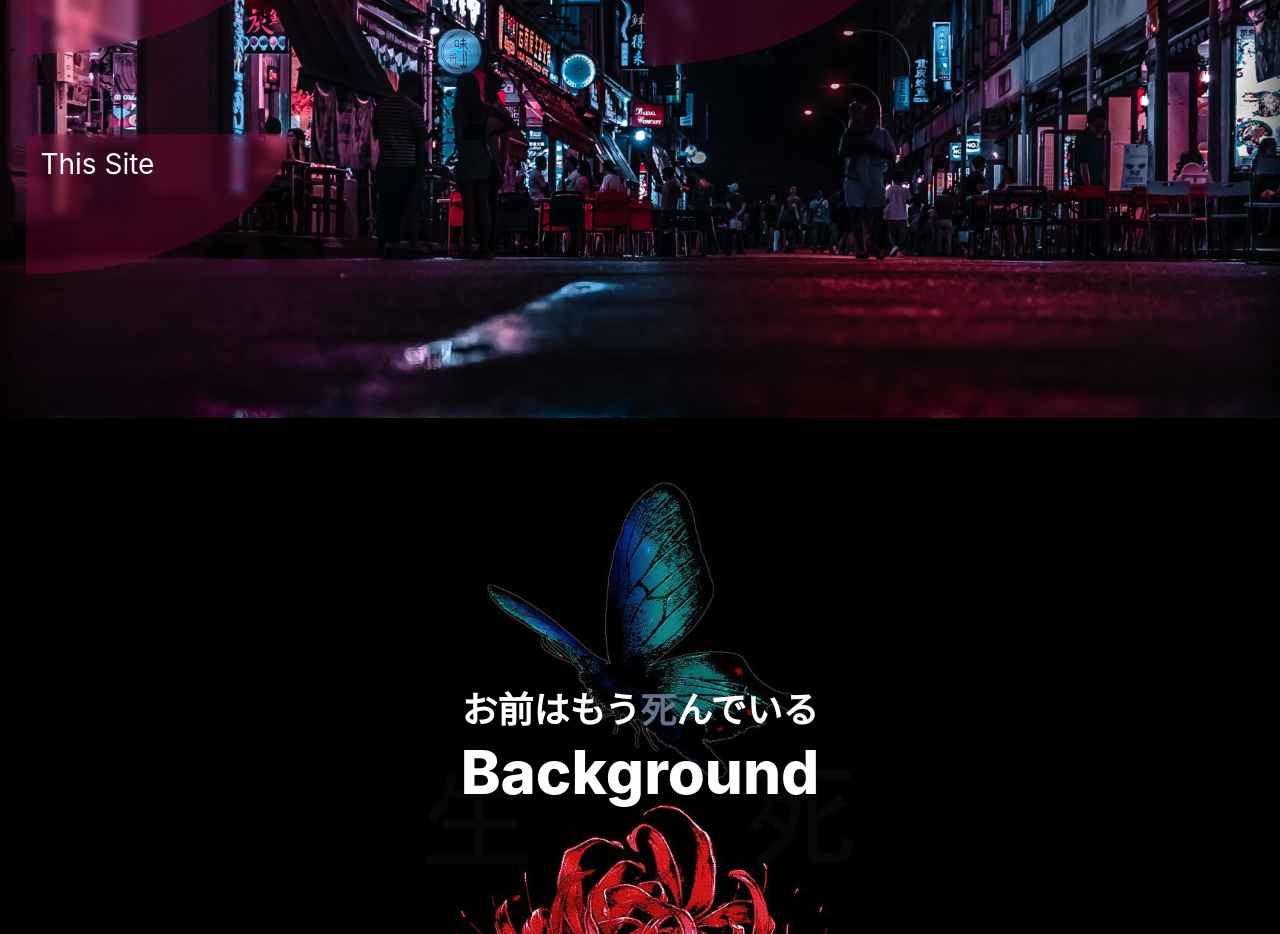
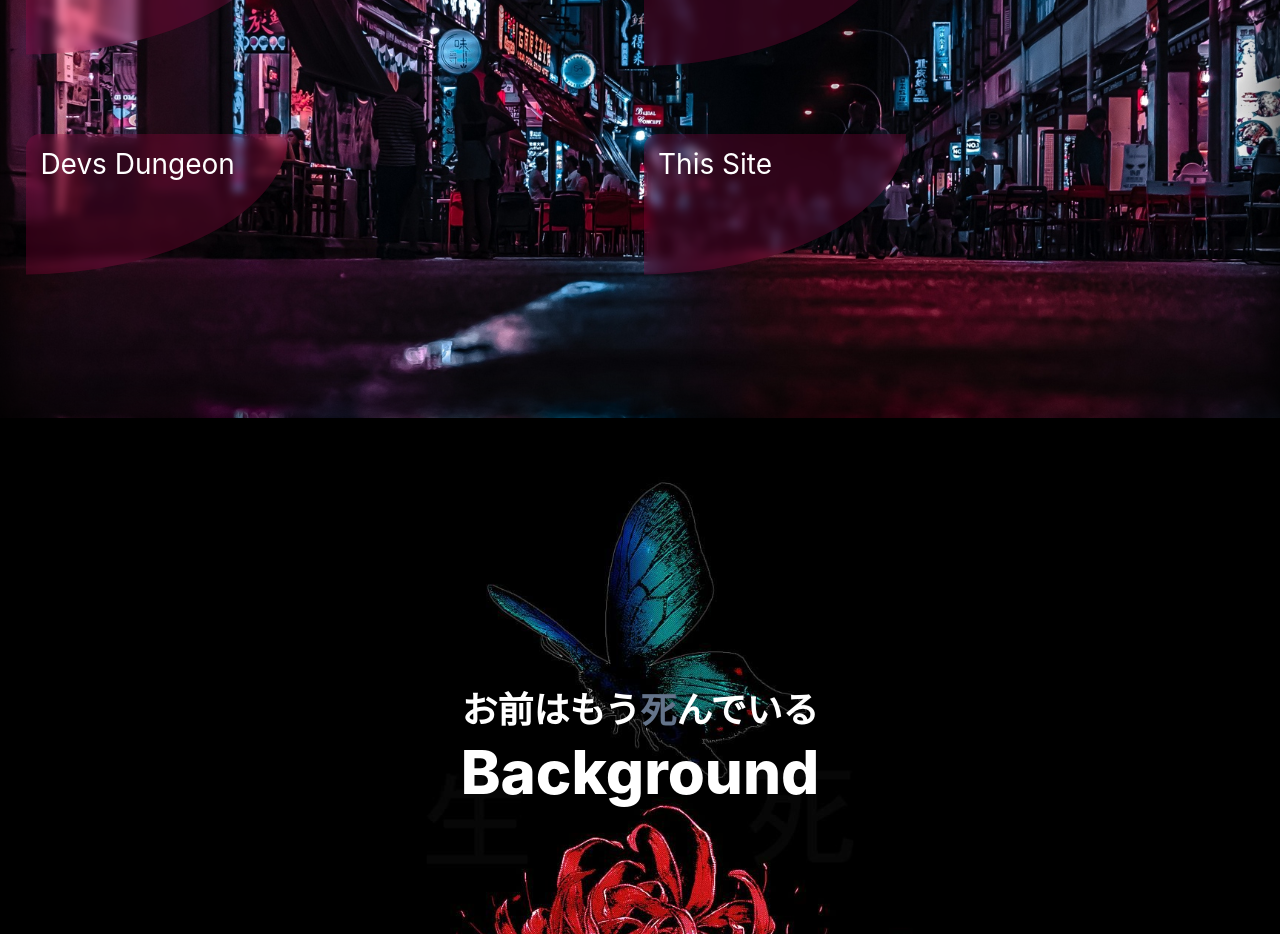
Before and after one commit to banboy38/showcase-website, a Next.js app: page / in a window 1280 px wide. Shown: the part 6000-6934 px from the top of the page. Built offline with nearby package versions, Linux system fonts and the light colour scheme.

Commit message:
new proj add

```diff
--- a/components/portfolio/portfolio.js
+++ b/components/portfolio/portfolio.js
@@ -101,6 +101,12 @@ export default function Portfolio(props){
                         </a>
                         <a href="/#" className="prnt2">
                           <Container className="chld" >
+                            <div className="text-2xl md:text-[1em]">Devs Dungeon</div>
+                            <div className="fun text-2xl md:text-[0.625em] m-3">Developed the community website for <Pink>DevsDungeon.</Pink> Was already provided a design template for this one and couldn't improvise much, so it's quite <Pink>drab</Pink></div>
+                          </Container>
+                        </a>
+                        <a href="/#" className="prnt2">
+                          <Container className="chld" >
                             <div className="text-2xl md:text-[1em]">This Site</div>
                             <div className="fun text-2xl md:text-[0.625em] m-3">I started off with a React project, then later ended up making a <Pink>NextJs App along with TailwindCSS and Styled Components.</Pink><br/><Pink>Ggwp.</Pink></div>
                           </Container>
```
